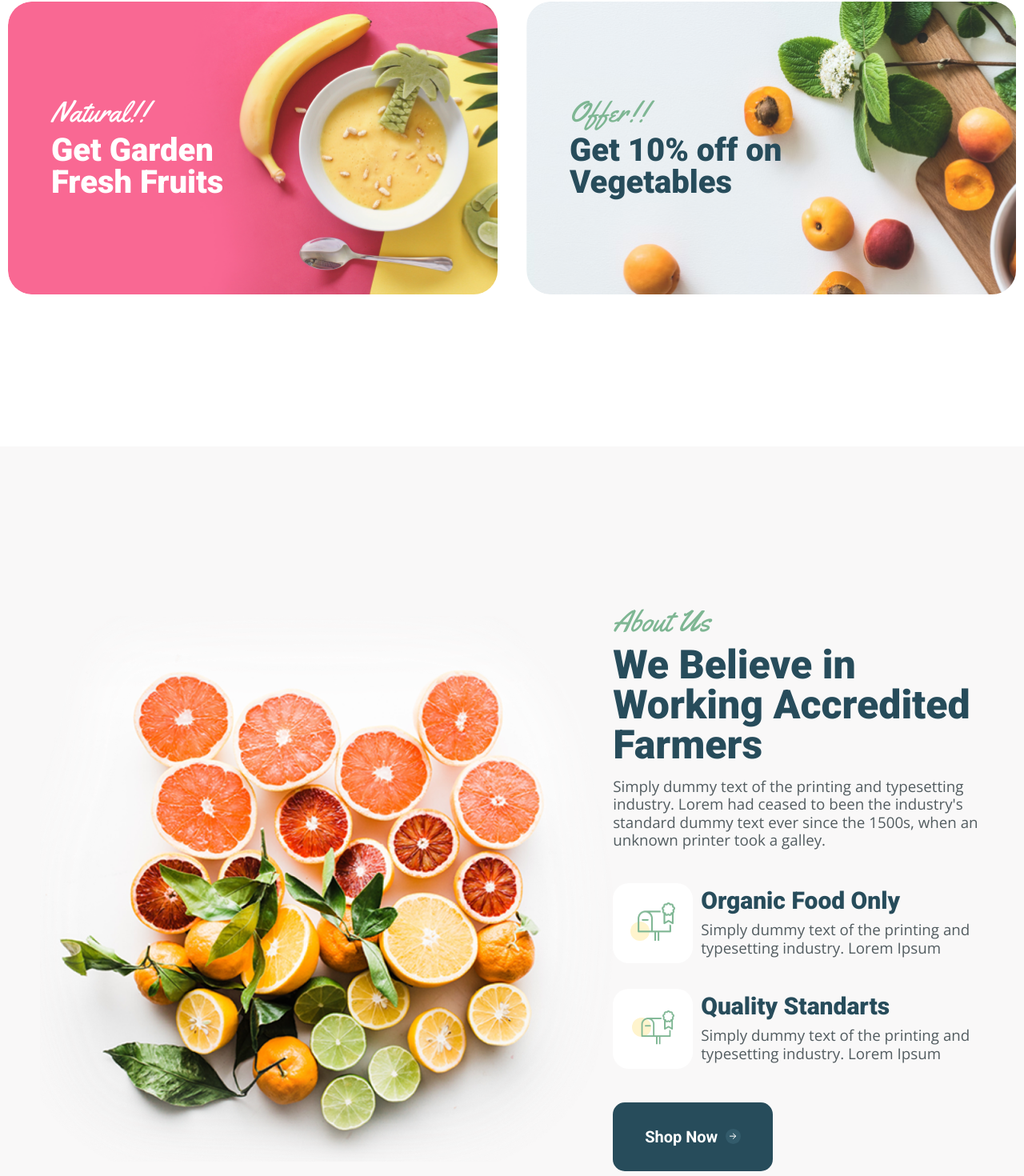
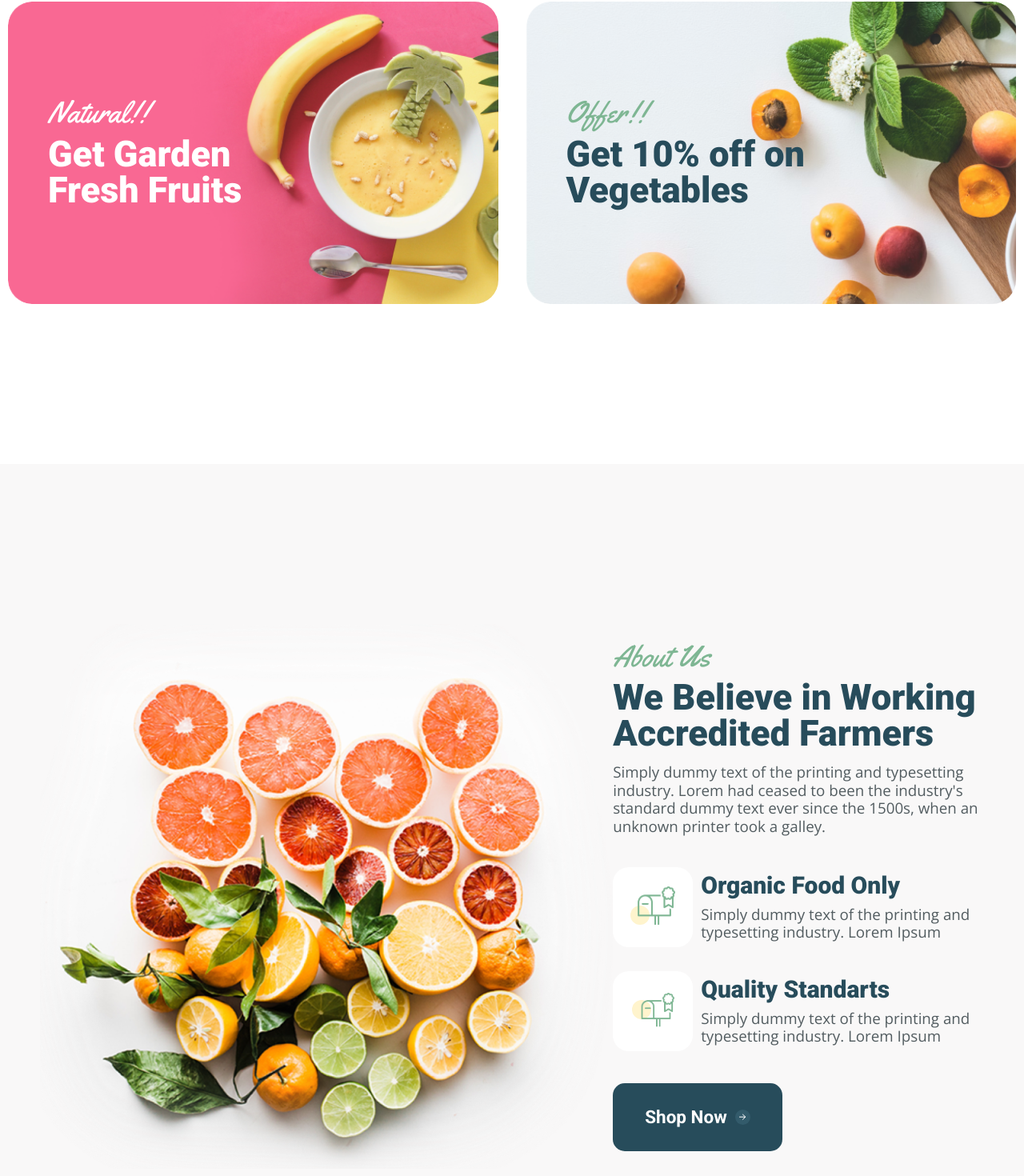
Before and after one commit to getOutOfHereInSmallSteps/SigmaSW-Final, a React (Create React App) app in the folder organick/: page / in a window 1280 px wide. Shown: the part 958-2428 px from the top of the page at 80% size. Built offline with nearby package versions, Linux system fonts and the light colour scheme; no server answers; the database is empty.

Commit message:
Minor tailwind classes enhance

```diff
--- a/organick/src/components/UI/Button.js
+++ b/organick/src/components/UI/Button.js
@@ -21,7 +21,7 @@ const Button = props => {
   return (
     <a
       href="/"
-      className={`font-roboto py-[2.8rem] px-[4rem]  flex rounded-3xl  text-[2rem] font-bold items-center gap-4 w-[fit-content] transition duration-300 ${
+      className={`font-roboto py-12 px-16 rounded-3xl text-4xl font-bold flex items-center gap-4 w-fit transition duration-300 ${
         props.className
       } ${
         btnStyles[props.type] ||
--- a/organick/src/sections/About/AboutSection.js
+++ b/organick/src/sections/About/AboutSection.js
@@ -12,12 +12,13 @@ import aboutImg from '../../imgs/about.png';
 
 import { ReactComponent as BowlIcon } from '../../svg/bowl.svg';
 import { ReactComponent as MailboxIcon } from '../../svg/mailbox.svg';
+
 import FadeInSection from '../../components/Animations/FadeInSection';
 
 const AboutSection = () => {
   return (
     <FadeInSection>
-      <div className="bg-color-background-light-gray py-[20rem]">
+      <div className="bg-color-background-light-gray py-80">
         <Container className="flex items-center max-lg:justify-center">
           <div className="shrink grow-0 max-w-[80rem]">
             <img
@@ -28,21 +29,17 @@ const AboutSection = () => {
           </div>
           <div className="basis-3/6">
             <Subheading>About Us</Subheading>
-            <Heading className="mb-[1.6rem] text-[5rem]">
+            <Heading className="mb-6 text-7xl">
               We Believe in Working Accredited Farmers
             </Heading>
-            <Paragraph className="mb-[4.2rem]">
+            <Paragraph className="mb-16">
               Simply dummy text of the printing and typesetting industry. Lorem
               had ceased to been the industry's standard dummy text ever since
               the 1500s, when an unknown printer took a galley.
             </Paragraph>
 
-            <List className="mb-[4.2rem]">
-              <ListItem
-                heading="Organic Food Only"
-                icon={<MailboxIcon />}
-                className="mb-[3.2rem]"
-              >
+            <List className="mb-16 gap-12">
+              <ListItem heading="Organic Food Only" icon={<MailboxIcon />}>
                 Simply dummy text of the printing and typesetting industry.
                 Lorem Ipsum
               </ListItem>
--- a/organick/src/sections/Banners/Banner.js
+++ b/organick/src/sections/Banners/Banner.js
@@ -6,12 +6,12 @@ import Subheading from '../../components/Typography/Subheading';
 const Banner = props => {
   return (
     <div
-      className={`flex flex-col justify-center bg-cover max-w-[68rem] min-w-[50rem] max-sm:min-w-[20rem] py-[12rem] px-[5.4rem] rounded-[30px] grow ${props.bg}`}
+      className={` bg-cover max-w-[68rem] min-w-[50rem] max-sm:min-w-[20rem] py-48 px-20 rounded-[30px] grow ${props.bg}`}
     >
-      <Subheading className={`text-[3.6rem] ${props.className}`}>
+      <Subheading className={`text-6xl ${props.className}`}>
         {props.subheading}
       </Subheading>
-      <Heading className={`text-[4rem] max-w-[27rem] ${props.className}`}>
+      <Heading className={`text-7xl max-w-[30rem] ${props.className}`}>
         {props.heading}
       </Heading>
     </div>
--- a/organick/src/sections/Banners/BannersSection.js
+++ b/organick/src/sections/Banners/BannersSection.js
@@ -7,7 +7,7 @@ import Banner from './Banner';
 const BannersSection = () => {
   return (
     <FadeInSection>
-      <FlexContainer className="gap-[3.6rem] mb-[19rem] flex-wrap px-4">
+      <FlexContainer className="gap-14 mb-80 flex-wrap px-4">
         <Banner
           heading="Get Garden Fresh Fruits"
           subheading="Natural!!"
--- a/organick/src/sections/Gallery/Gallery.js
+++ b/organick/src/sections/Gallery/Gallery.js
@@ -6,7 +6,7 @@ import GalleryItem from './GalleryItem';
 const Gallery = () => {
   return (
     <FadeInSection>
-      <div className="flex flex-wrap gap-[4.2rem] bg-color-primary-green-tint py-[18.7rem] mb-[17rem]">
+      <div className="flex flex-wrap gap-16 bg-color-primary-green-tint py-72 mb-16">
         <GalleryItem className="bg-[url('./imgs/gallery-1.png')]">
           Organic Juice
         </GalleryItem>
--- a/organick/src/sections/Gallery/GalleryItem.js
+++ b/organick/src/sections/Gallery/GalleryItem.js
@@ -1,16 +1,17 @@
 import React from 'react';
 
+import Flex from '../../components/UI/Flex';
 import Heading from '../../components/Typography/Heading';
 
 const GalleryItem = props => {
   return (
-    <div
-      className={`h-[58rem] min-w-[40rem] flex justify-center items-center bg-cover ${props.className} flex-grow `}
+    <Flex
+      className={`h-[58rem] min-w-[40rem] flex-grow bg-cover ${props.className}`}
     >
-      <div className="bg-color-white rounded-[30px] py-[3.4rem] px-[8.2rem] ">
+      <div className="bg-color-white rounded-[30px] py-12 px-32">
         <Heading>{props.children}</Heading>
       </div>
-    </div>
+    </Flex>
   );
 };
 
--- a/organick/src/sections/Offers/Offers.js
+++ b/organick/src/sections/Offers/Offers.js
@@ -2,39 +2,24 @@ import React from 'react';
 
 import { useSelector } from 'react-redux';
 
+import FadeInSection from '../../components/Animations/FadeInSection';
 import Container from '../../components/UI/Container';
-import Product from '../Products/ProductsDisplay/Product';
 import Subheading from '../../components/Typography/Subheading';
 import Heading from '../../components/Typography/Heading';
-import FadeInSection from '../../components/Animations/FadeInSection';
+import ProductsPage from '../Products/ProductsDisplay/ProductsPage';
 
 const Offers = () => {
   const topOffers = useSelector(state => state.products.top);
 
   return (
     <FadeInSection>
-      <div className="bg-color-primary-blue py-[20rem]">
+      <div className="bg-color-primary-blue py-80">
         <Container>
-          <Subheading className="mb-[0.8rem]">Offer</Subheading>
-          <Heading className="mb-[5rem] text-[5rem] text-color-white">
+          <Subheading className="mb-4">Offer</Subheading>
+          <Heading className="mb-20 text-7xl text-color-white">
             We Offer Organic For You
           </Heading>
-          <div className="grid grid-cols-auto-fill-minmax gap-[2rem]">
-            {topOffers.map(product => (
-              <Product
-                type={product.type}
-                name={product.name}
-                price={product.price}
-                discount={product.discount}
-                onOpenModal={() => {}}
-                onSelectItem={() => {}}
-                key={product.id}
-                id={product.id}
-                link={product.link}
-                className="cursor-default"
-              />
-            ))}
-          </div>
+          <ProductsPage collection={topOffers} onSelect={() => {}} />
         </Container>
       </div>
     </FadeInSection>
--- a/organick/src/sections/Products/ProductsDisplay/ProductsDisplay.js
+++ b/organick/src/sections/Products/ProductsDisplay/ProductsDisplay.js
@@ -6,8 +6,6 @@ import { CSSTransition } from 'react-transition-group';
 import Container from '../../../components/UI/Container';
 import Flex from '../../../components/UI/Flex';
 import Button from '../../../components/UI/Button';
-import Product from './Product';
-
 import ProductsPage from './ProductsPage';
 
 const ProductsDisplay = props => {
--- a/organick/src/sections/WhoWeAre/WhoWeAre.js
+++ b/organick/src/sections/WhoWeAre/WhoWeAre.js
@@ -9,14 +9,14 @@ import FadeInSection from '../../components/Animations/FadeInSection';
 const WhoWeAre = () => {
   return (
     <FadeInSection>
-      <div className="bg-[url('./imgs/whoweare.jpg')] bg-no-repeat bg-contain py-[10rem] mb-[10rem]">
+      <div className="bg-[url('./imgs/whoweare.jpg')] bg-no-repeat bg-contain py-40 mb-40">
         <FlexContainer>
-          <div className="bg-color-white rounded-[30px] p-[7.8rem] max-w-[80rem] justify-self-end">
+          <div className="bg-color-white rounded-[30px] p-32 max-w-[80rem] justify-self-end">
             <Subheading>Eco Friendly</Subheading>
-            <Heading className="text-[5rem] mb-[3.6rem]">
+            <Heading className="text-7xl mb-16">
               Econis is a Friendly Organic Store
             </Heading>
-            <List className="gap-[3.6rem]">
+            <List className="gap-14">
               <ListItem heading="Start with Our Company First" hideIcon>
                 Sed ut perspiciatis unde omnis iste natus error sit voluptat
                 accusantium doloremque laudantium. Sed ut perspiciatis.
```
